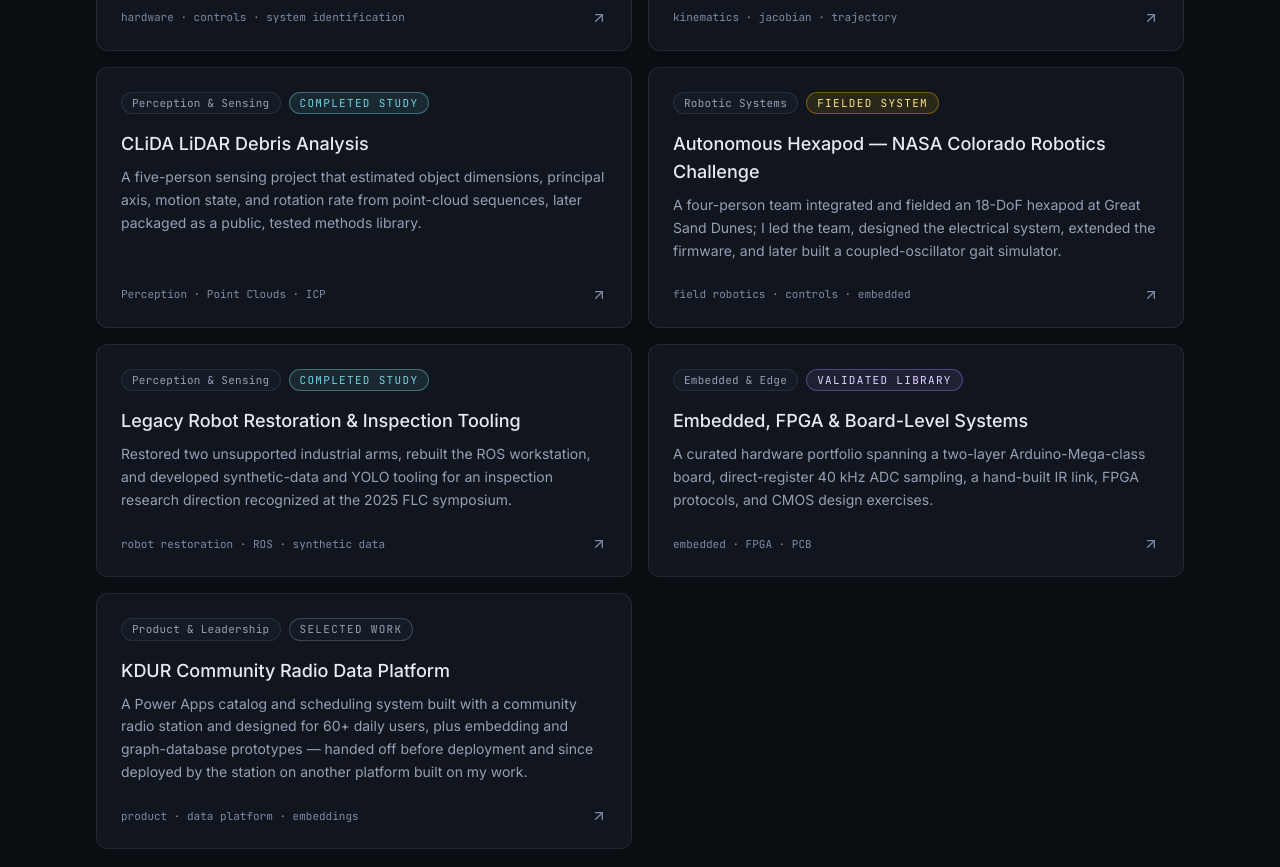
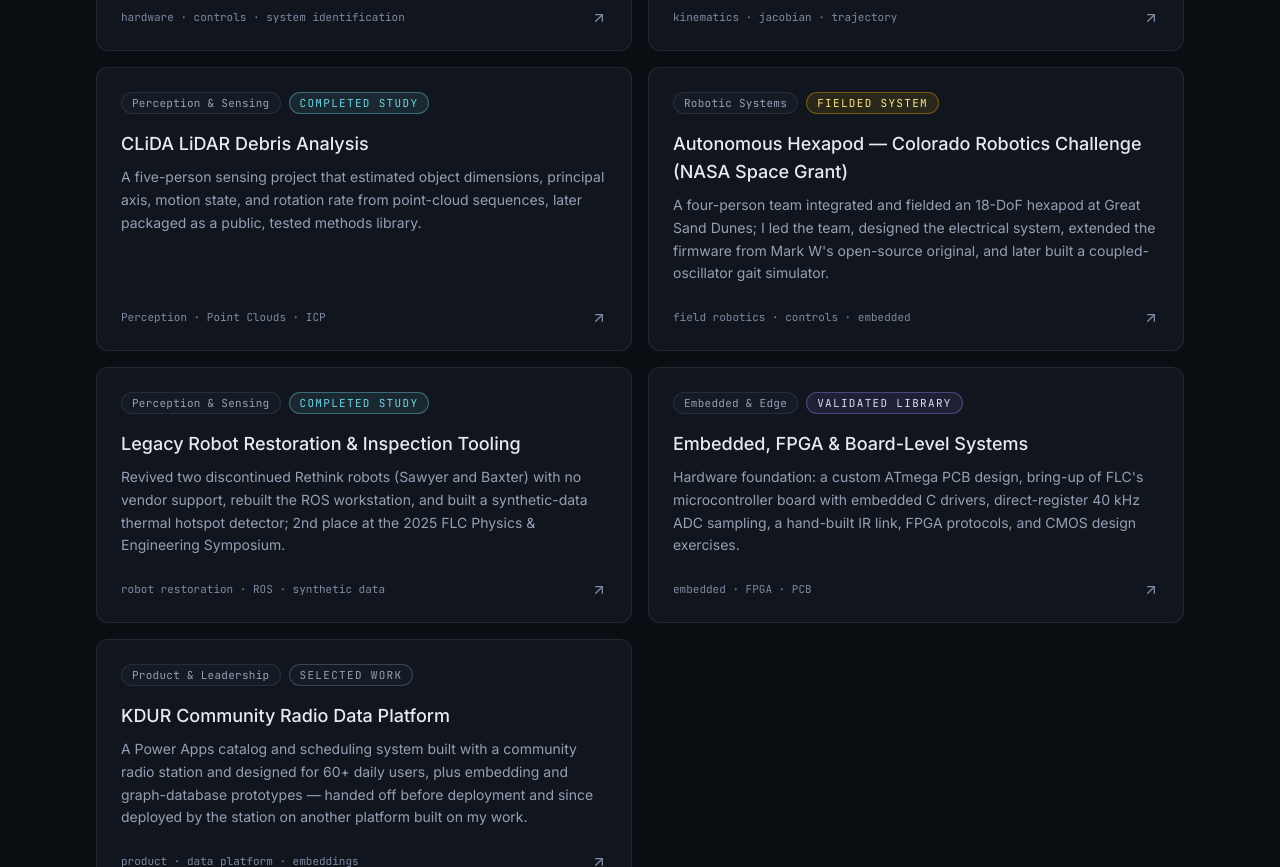
Before and after one commit to Janga786/Janga786.github.io, a Next.js app: page /projects in a window 1280 px wide. Shown: the part 960-1827 px from the top of the page. Built offline with nearby package versions, Linux system fonts and the light colour scheme.

Commit message:
Project pages: match resume wording for hexapod, Sawyer/Baxter, embedded work; drop unverified grant line

```diff
--- a/content/projects.ts
+++ b/content/projects.ts
@@ -384,7 +384,7 @@ export const projects: Project[] = [
     role:
       "Sole owner of the arm \u2014 bring-up, control, kinematics/IK, planning, tuning, and vision integration",
     teamContext:
-      "Two-person Fort Lewis College senior-design team advised by Dr. Yiyan Li; my teammate is building a second arm from scratch, so all work on this arm is mine; supported in part by an FLC undergraduate research grant. I run every hardware session.",
+      "Two-person Fort Lewis College senior-design team advised by Dr. Yiyan Li; my teammate is building a second arm from scratch, so all work on this arm is mine. I run every hardware session.",
     advisor: "Dr. Yiyan Li, Fort Lewis College",
     collaborators: "Two-person senior-design team; my teammate is building a second arm from scratch, so the arm (bring-up, control, kinematics/IK, planning, tuning, vision integration) is mine. Crack-segmentation weights are upstream work, credited.",
     upstreamSystems:
@@ -609,8 +609,8 @@ export const projects: Project[] = [
     role:
       "Algorithm developer — LiDAR processing, motion/axis/dimension methods, test hardware support, and report sections",
     teamContext:
-      "Five-person CE315 design team. Protocol and individual roles come from the December 2024 team report.",
-    collaborators: "Five-person CE315 design team with shared hardware, software, testing, and documentation responsibilities.",
+      "Five-person CE 315 design team. Protocol and individual roles come from the December 2024 team report.",
+    collaborators: "Five-person CE 315 design team with shared hardware, software, testing, and documentation responsibilities.",
     upstreamSystems: "LiDAR hardware, NumPy, Open3D, PCA, and ICP methods.",
     stack: ["Python", "Open3D", "NumPy", "LiDAR", "PCA", "ICP", "3D printing"],
     tags: ["Perception", "Point Clouds", "ICP", "Experimental Robotics"],
@@ -691,7 +691,7 @@ export const projects: Project[] = [
 
   {
     slug: "hexapod-nasa-challenge",
-    title: "Autonomous Hexapod — NASA Colorado Robotics Challenge",
+    title: "Autonomous Hexapod — Colorado Robotics Challenge (NASA Space Grant)",
     shortTitle: "18-DoF Field Hexapod",
     category: "systems-integration",
     status: "fielded-system",
@@ -699,9 +699,9 @@ export const projects: Project[] = [
     isPlaceholder: false,
     dateLabel: "Oct 2025 – Apr 2026",
     oneLiner:
-      "A four-person team integrated and fielded an 18-DoF hexapod at Great Sand Dunes; I led the team, designed the electrical system, extended the firmware, and later built a coupled-oscillator gait simulator.",
+      "A four-person team integrated and fielded an 18-DoF hexapod at Great Sand Dunes; I led the team, designed the electrical system, extended the firmware from Mark W's open-source original, and later built a coupled-oscillator gait simulator.",
     summary:
-      "The challenge required a walking robot to operate on loose sand and uneven terrain, where power distribution, sensing, gait stability, and field repair mattered at the same time. I led the four-person team, designed the electrical system (Arduino Mega, ICM-20948 9-DoF IMU, bump sensors, LiPo + SBEC power, and a three-bit interface for selecting eight behaviors), and extended the firmware with gyro-magnetometer heading hold, gyro-bias calibration, and bump avoidance. After the field project, I built a Python Kuramoto coupled-oscillator simulator in which wave, ripple, and tripod phase relationships emerge from one model, then packaged it with a 34-test suite and visualizations.",
+      "The challenge required a walking robot to operate on loose sand and uneven terrain, where power distribution, sensing, gait stability, and field repair mattered at the same time. I led the four-person team, designed the electrical system (Arduino Mega, ICM-20948 9-DoF IMU, bump sensors, LiPo + SBEC power, and a three-bit interface for selecting eight behaviors), and extended the firmware, originally Mark W's open-source code, with gyro-magnetometer heading hold, gyro-bias calibration, and bump avoidance. The chassis derives from Mark W's open-source design. After the field project, I built a Python Kuramoto coupled-oscillator simulator in which wave, ripple, and tripod phase relationships emerge from one model, then packaged it with a 34-test suite and visualizations.",
     role:
       "Team lead (paid) — electrical system design, firmware extensions, field integration, and later CPG simulation/testing",
     teamContext:
@@ -787,7 +787,7 @@ export const projects: Project[] = [
       { kind: "video", label: "Physical motion clip", href: "/media/hexapod-dance.mp4" },
     ],
     seoDescription:
-      "A four-person, 18-DoF hexapod fielded at the NASA Colorado Robotics Challenge, with an electrical system I designed, firmware I extended, and a later Kuramoto CPG simulation and 34-test suite.",
+      "A four-person, 18-DoF hexapod I led for NASA Space Grant's Colorado Robotics Challenge: an electrical system I designed, firmware I extended from Mark W's open-source original, and a later Kuramoto CPG simulator with a 34-test suite.",
     sortOrder: 6,
   },
 
@@ -801,7 +801,7 @@ export const projects: Project[] = [
     isPlaceholder: false,
     dateLabel: "May – Sep 2025",
     oneLiner:
-      "Restored two unsupported industrial arms, rebuilt the ROS workstation, and developed synthetic-data and YOLO tooling for an inspection research direction recognized at the 2025 FLC symposium.",
+      "Revived two discontinued Rethink robots (Sawyer and Baxter) with no vendor support, rebuilt the ROS workstation, and built a synthetic-data thermal hotspot detector; 2nd place at the 2025 FLC Physics & Engineering Symposium.",
     summary:
       "The project began with two nonfunctional legacy robots and limited vendor support. I diagnosed controller and boot problems, restored operating environments, and rebuilt a Dockerized ROS 1 (Indigo) + ROS 2 (Humble) MoveIt/Gazebo workstation so the arms could again be simulated and programmed. In parallel, I developed Blender/Python synthetic-data tooling and YOLO-based inspection experiments. In August 2025 I also ran the detector on real panels as a qualitative end-to-end check. An earlier detector metric was removed after an internal evidence audit found the training configuration reused training images for validation, with no preserved held-out set. What remains is still useful: robot restoration, systems troubleshooting, synthetic-data generation, inspection tooling, and a symposium-award research direction. This was a paid, solo, full-time research assistantship (May–August 2025), presented at the September 2025 symposium.",
     role: "Research Assistant, Computer Vision & Robotics (paid, solo project; full-time May–August 2025) under Dr. Kevin Wedeward — restoration, ROS environment, synthetic data, and inspection experiments",
@@ -815,9 +815,9 @@ export const projects: Project[] = [
     systemType: "Hardware restoration + robotics workstation + perception prototype",
     whyItMatters: "Restoring the platform made later robotics experiments possible and exposed the difference between a detector demo and a valid held-out evaluation.",
     contributions: [
-      "Diagnosed hardware and boot failures through controller inspection, storage/OS recovery, BIOS and firmware configuration, and network troubleshooting.",
+      "Diagnosed hardware and boot failures, including Sawyer's: a dead CMOS battery had reset its BIOS into an incompatible Secure Boot setting. Obtained the Intera update from other universities and handled storage/OS recovery and network troubleshooting.",
       "Rebuilt a Dockerized ROS 1 (Indigo) + ROS 2 (Humble) workstation with ros1_bridge, MoveIt, and Gazebo for motion-planning and simulation workflows.",
-      "Created Blender/Python synthetic inspection scenes, automatic labels, YOLO training tooling, and demonstration assets.",
+      "Created Blender/Python synthetic inspection scenes and automatic labels, and trained a YOLOv8 thermal hotspot detector on them.",
       "Documented Baxter troubleshooting so future students could reproduce common startup and ROS-network fixes.",
       "Presented the inspection research at the September 2025 symposium: 2nd Place, FLC Physics & Engineering Symposium 2025, the highest-placing solo project.",
     ],
@@ -877,8 +877,9 @@ export const projects: Project[] = [
     artifacts: [
       { kind: "repo", label: "Inspection tooling", href: "https://github.com/Janga786/CV-YOLO-Inspection" },
       { kind: "repo", label: "Baxter field guide", href: "https://github.com/Janga786/Baxter-Troubleshooting" },
+      { kind: "repo", label: "ROS workstation", href: "https://github.com/Janga786/Baxter-Sawyer_Work_Station_Windows" },
     ],
-    seoDescription: "Legacy Sawyer and Baxter restoration, ROS/MoveIt/Gazebo workstation recovery, and synthetic inspection tooling with explicit evidence boundaries.",
+    seoDescription: "Solo summer research: reviving discontinued Rethink Sawyer and Baxter robots, rebuilding a ROS/MoveIt/Gazebo workstation, and a synthetic-data thermal hotspot detector; 2nd place, FLC Physics & Engineering Symposium 2025.",
     sortOrder: 7,
   },
 
@@ -891,8 +892,8 @@ export const projects: Project[] = [
     featured: false,
     isPlaceholder: false,
     dateLabel: "2023 – 2026",
-    oneLiner: "A curated hardware portfolio spanning a two-layer Arduino-Mega-class board, direct-register 40 kHz ADC sampling, a hand-built IR link, FPGA protocols, and CMOS design exercises.",
-    summary: "These projects provide the hardware foundation beneath the robotics work. The strongest examples are a two-layer Arduino-Mega-class PCB design with exported Gerbers, a bare-metal ADC sampler configured for 40 kHz acquisition, a custom IR link-layer protocol, timer-interrupt audio projects, FPGA modules and protocol exercises, and transistor-level CMOS design coursework. The board is documented as designed and Gerber-ready, not fabricated; the self-balancing folder contains component validation rather than a complete balancing controller.",
+    oneLiner: "Hardware foundation: a custom ATmega PCB design, bring-up of FLC's microcontroller board with embedded C drivers, direct-register 40 kHz ADC sampling, a hand-built IR link, FPGA protocols, and CMOS design exercises.",
+    summary: "These projects provide the hardware foundation beneath the robotics work. I soldered and brought up Fort Lewis College's microcontroller board and wrote its embedded C drivers (GPIO, PWM, ADC, UART), and earned an A in CE 433 Embedded Devices, an FPGA design course. The strongest public examples are a two-layer Arduino-Mega-class PCB design with exported Gerbers, a bare-metal ADC sampler configured for 40 kHz acquisition, a custom IR link-layer protocol, timer-interrupt audio projects, FPGA modules and protocol exercises, and transistor-level CMOS design coursework. The board is documented as designed and Gerber-ready, not fabricated; the self-balancing folder contains component validation rather than a complete balancing controller.",
     role: "Individual coursework and project collection — firmware, HDL, PCB layout, tests, and documentation",
     teamContext: "Multiple undergraduate course and independent projects, curated into public repositories later.",
     collaborators: "Primarily individual undergraduate course and independent projects.",
@@ -915,7 +916,7 @@ export const projects: Project[] = [
     ],
     experimentalDesign: [
       "Used simulation, register-level timing checks, peripheral smoke tests, synthesis results, and design-rule outputs appropriate to each artifact.",
-      "No fabricated-board validation is presented because no preserved bring-up record exists.",
+      "No validation of a fabricated copy of the custom board is presented because no preserved bring-up record exists for it.",
     ],
     failureAnalysis: [
       "Timing, protocol state, sensor wiring, and power interfaces exposed failure modes that high-level frameworks normally hide.",
```
